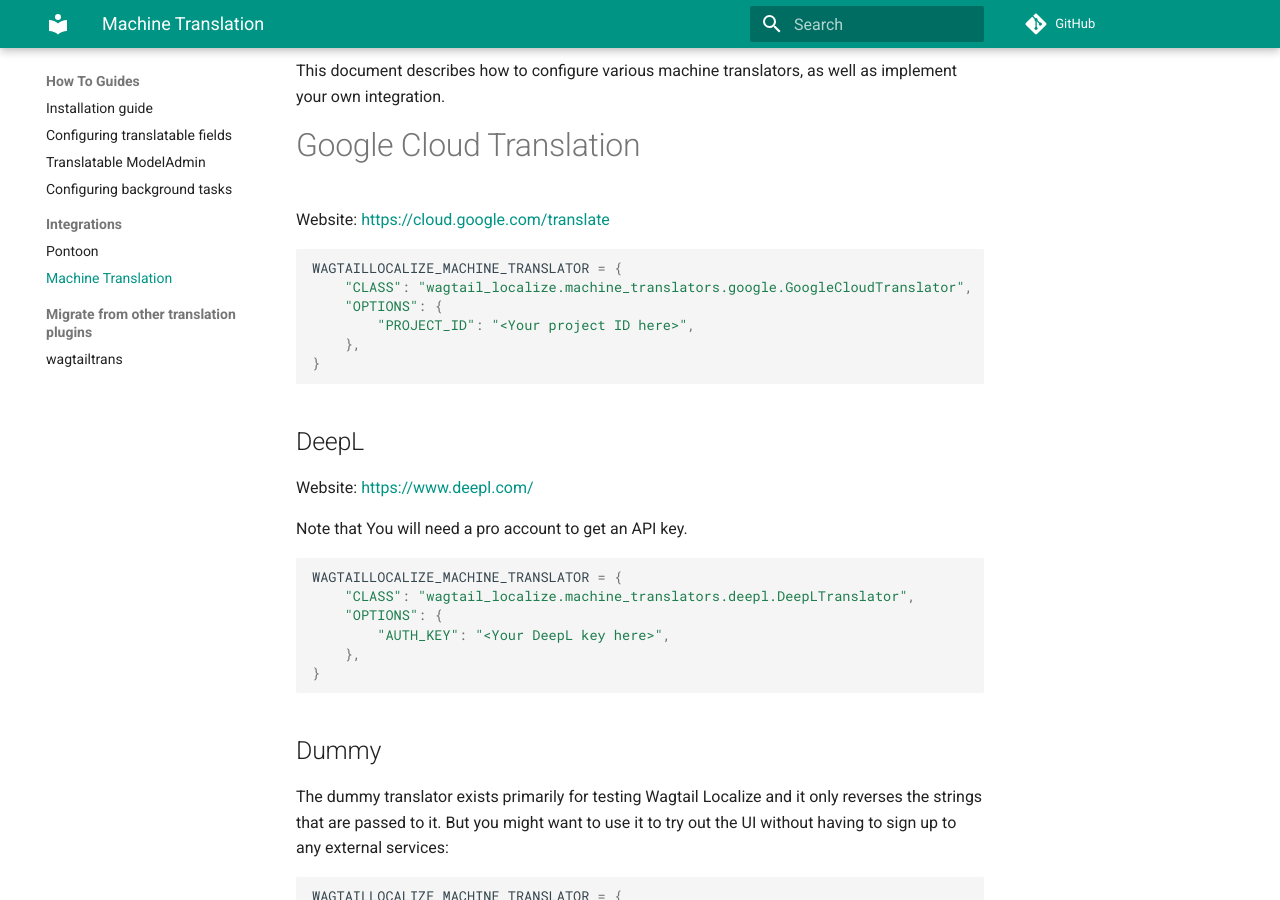
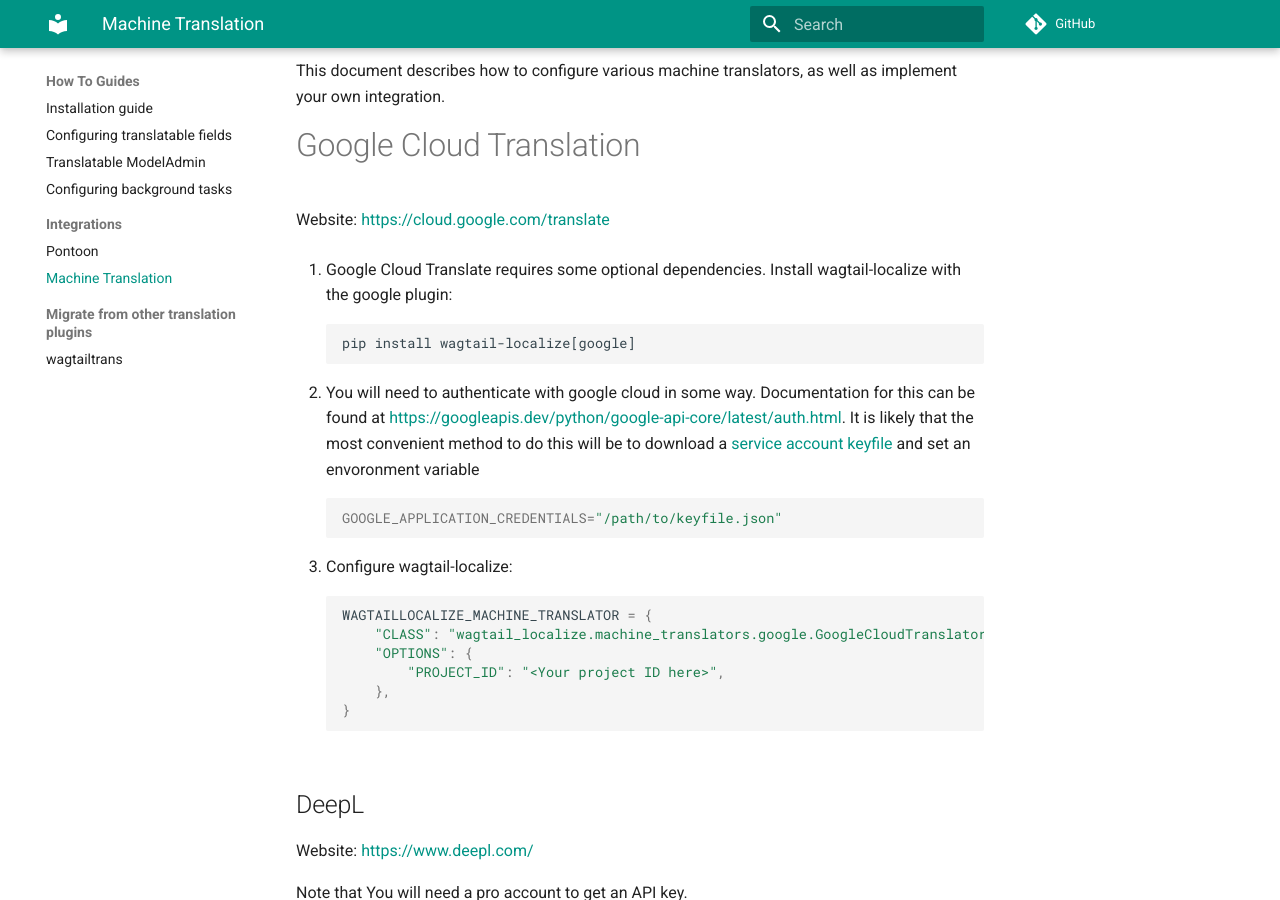
Before and after one commit to wagtail/wagtail-localize, an MkDocs documentation site: the page built from docs/how-to/integrations/machine-translation.md, in a window 1280 px wide and 900 px high, scrolled down 455 px. Built offline with MkDocs 1.6.1 and Material for MkDocs 9.7.7, drawn with Linux system fonts in a browser that asks for light colours; comment, search, counter and statistics services are not loaded.

Commit message:
improve docs for Google Cloud Translate (closes #571)

````diff
--- a/docs/how-to/integrations/machine-translation.md
+++ b/docs/how-to/integrations/machine-translation.md
@@ -19,14 +19,28 @@
 
 Website: [https://cloud.google.com/translate](https://cloud.google.com/translate)
 
-```python
-WAGTAILLOCALIZE_MACHINE_TRANSLATOR = {
-    "CLASS": "wagtail_localize.machine_translators.google.GoogleCloudTranslator",
-    "OPTIONS": {
-        "PROJECT_ID": "<Your project ID here>",
-    },
-}
-```
+1. Google Cloud Translate requires some optional dependencies. Install wagtail-localize with the google plugin:
+
+    ```
+    pip install wagtail-localize[google]
+    ```
+
+2. You will need to authenticate with google cloud in some way. Documentation for this can be found at [https://googleapis.dev/python/google-api-core/latest/auth.html](https://googleapis.dev/python/google-api-core/latest/auth.html). It is likely that the most convenient method to do this will be to download a [service account keyfile](https://cloud.google.com/iam/docs/creating-managing-service-account-keys) and set an envoronment variable
+
+    ```bash
+    GOOGLE_APPLICATION_CREDENTIALS="/path/to/keyfile.json"
+    ```
+
+3. Configure wagtail-localize:
+
+    ```python
+    WAGTAILLOCALIZE_MACHINE_TRANSLATOR = {
+        "CLASS": "wagtail_localize.machine_translators.google.GoogleCloudTranslator",
+        "OPTIONS": {
+            "PROJECT_ID": "<Your project ID here>",
+        },
+    }
+    ```
 
 ## DeepL
 
--- a/setup.py
+++ b/setup.py
@@ -65,6 +65,9 @@
             "mkdocs-include-markdown-plugin==2.8.0",
             "pygments==2.11.2",
         ],
+        "google": [
+            "google-cloud-translate>=3.0.0",
+        ]
     },
     zip_safe=False,
 )
````
